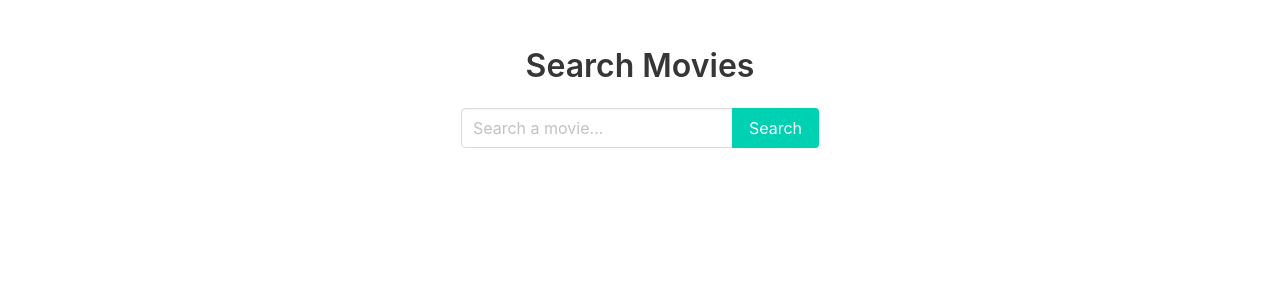
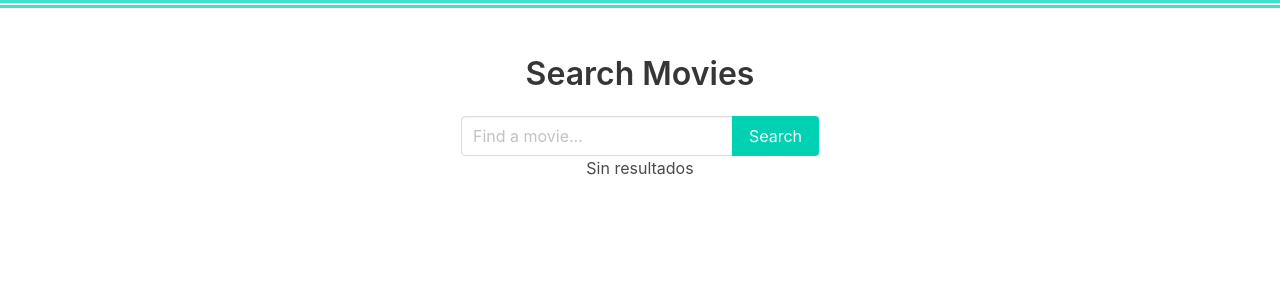
Before and after one commit to fernandolievano/react-movies, a React (Create React App) app: page / in a window 1280 px wide. Shown: the top 300 px of the page. Built offline with nearby package versions, Linux system fonts and the light colour scheme.

Commit message:
usando fetch en searchform

```diff
--- a/src/App.css
+++ b/src/App.css
@@ -1,3 +1,6 @@
+html {
+  border-top: .5em double turquoise;
+}
 .App {
   text-align: center;
   padding-top: 3em;
--- a/src/App.js
+++ b/src/App.js
@@ -1,19 +1,43 @@
-import React from 'react';
+import React, { Component } from 'react';
 import './App.css';
 import 'bulma/css/bulma.css';
 
 import { Title } from './components/Title';
 import { SearchForm } from './components/SearchForm';
 
-function App() {
+class App extends Component {
+  state = {
+    results: []
+  }
+
+  _handleResults = (results) => {
+    this.setState({ results });
+  }
+
+  _renderResults = () => {
+    const { results } = this.state;
+    return results.map(movie => (
+      <p key={movie.imdbID}>
+        {movie.Title}
+      </p>
+    ))
+  }
+
+  render() {
     return (
       <div className="App">
         <Title>Search Movies</Title>
         <div className="SearchForm-wrapper">
-        <SearchForm />
+          <SearchForm onResults={this._handleResults} />
         </div>
+        {
+          this.state.results.length === 0
+            ? 'Sin resultados'
+            : this._renderResults()
+        }
       </div>
     );
   }
+}
 
 export default App;
--- a/src/components/SearchForm.js
+++ b/src/components/SearchForm.js
@@ -11,7 +11,14 @@ export class SearchForm extends Component {
 
     _handleSubmit = e => {
         e.preventDefault();
-        alert(this.state.inputMovie);
+        const { inputMovie } = this.state;
+        fetch(`http://www.omdbapi.com/?apikey=${process.env.REACT_APP_API_KEY}&s=${inputMovie}`)
+            .then(res => res.json())
+            .then(results => {
+                const { Search, totalResults } = results;
+                console.log({Search, totalResults});
+                this.props.onResults(Search);
+            });
     }
 
     render() {
@@ -22,7 +29,7 @@ export class SearchForm extends Component {
                         <input
                             type="text"
                             className="input"
-                            placeholder="Search a movie..."
+                            placeholder="Find a movie..."
                             onChange={this._handleChange}
                         />
                     </div>
```
Also changed, not shown: 1 other file (tests, documents, lock files or other folders). Lines whose indentation alone changed are shown as unchanged.
